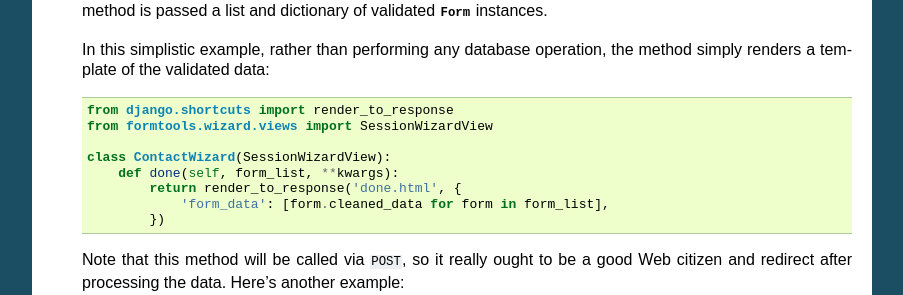
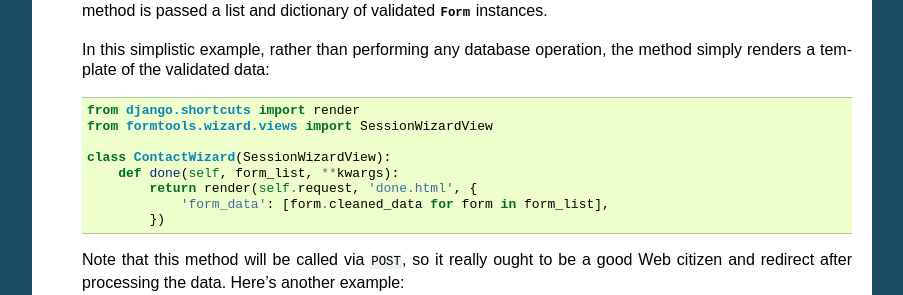
Before and after one commit to jazzband/django-formtools, a Sphinx documentation site: the page built from docs/wizard.rst, in a window 1280 px wide and 900 px high, scrolled down 1508 px. Shown: the part 157-452 px from the top of the window, without its empty margins (198-1101 px from the left). Built offline with Sphinx 7.4.7, drawn with Linux system fonts in a browser that asks for light colours; some of the changed text lies outside the part shown.

Commit message:
Replaced render_to_response in docs

```diff
--- a/docs/wizard.rst
+++ b/docs/wizard.rst
@@ -122,12 +122,12 @@ The only requirement on this subclass is that it implement a
     In this simplistic example, rather than performing any database operation,
     the method simply renders a template of the validated data::
 
-        from django.shortcuts import render_to_response
+        from django.shortcuts import render
         from formtools.wizard.views import SessionWizardView
 
         class ContactWizard(SessionWizardView):
             def done(self, form_list, **kwargs):
-                return render_to_response('done.html', {
+                return render(self.request, 'done.html', {
                     'form_data': [form.cleaned_data for form in form_list],
                 })
 
@@ -663,7 +663,7 @@ The steps are defined in a ``forms.py`` file::
 
 We define our wizard in a ``views.py``::
 
-    from django.shortcuts import render_to_response
+    from django.shortcuts import render
     from formtools.wizard.views import SessionWizardView
 
     def show_message_form_condition(wizard):
@@ -675,7 +675,7 @@ We define our wizard in a ``views.py``::
     class ContactWizard(SessionWizardView):
 
         def done(self, form_list, **kwargs):
-            return render_to_response('done.html', {
+            return render(self.request, 'done.html', {
                 'form_data': [form.cleaned_data for form in form_list],
             })
 
```
